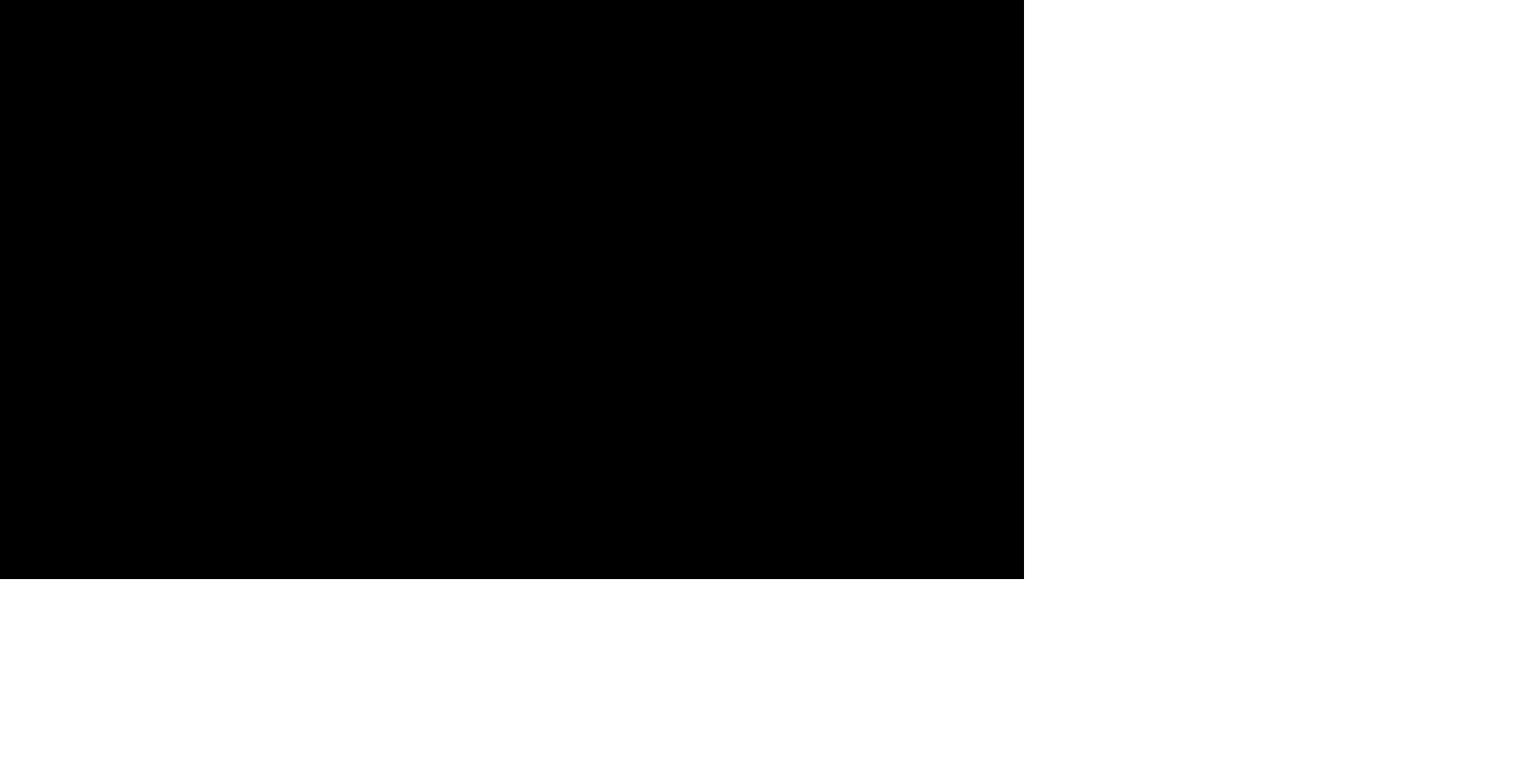
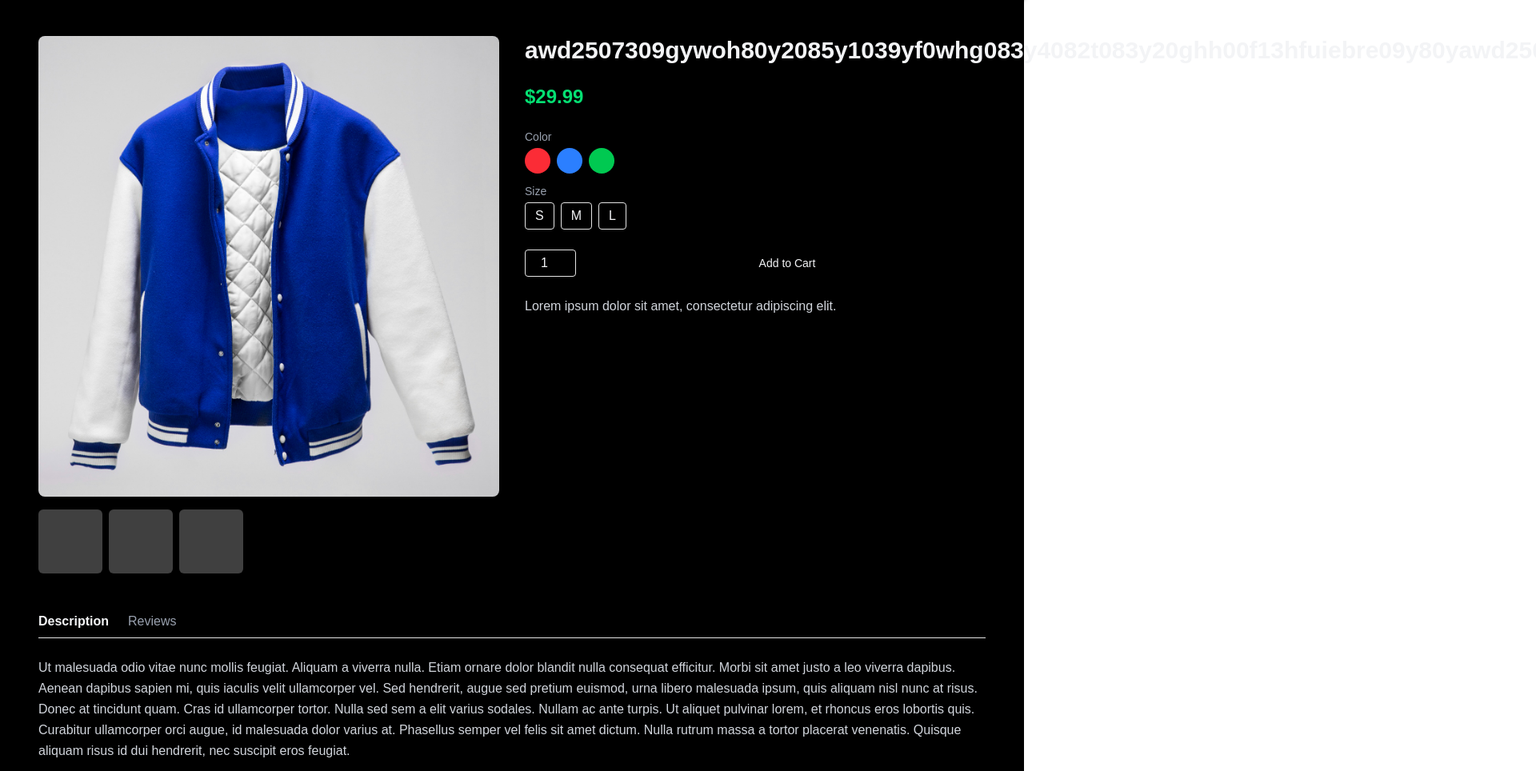
Before and after one commit to TheGrayback/courier-ecommerce, a React (Vite) app: page /testPage/1 in a window 1280 px wide. Shown: the part 76-1040 px from the top of the page at 80% size, 1920 px wide, since content can reach past the window. Before the commit the page ends 800 px from the top, so only its background shows below. Built offline with nearby package versions, Linux system fonts and the light colour scheme.

Commit message:
feat: add product page

```diff
--- a/src/App.tsx
+++ b/src/App.tsx
@@ -1,8 +1,9 @@
-import ProductsGrid from './components/ProductsGrid/ProductsGrid';
+import MainPage from './components/MainPage/Grid/MainPage';
 import styles from './App.module.css';
 import Navbar from './components/Navbar/Navbar';
 import { Route, BrowserRouter as Router, Routes } from 'react-router-dom';
 import CartPage from './components/Cart/CartPage/CartPage';
+import ProductPage from './components/Product/ProductPage';
 
 function App() {
     return (
@@ -11,8 +12,9 @@ function App() {
                 <Navbar />
                 <main className={styles.main}>
                     <Routes>
-                        <Route path='/' element={<ProductsGrid />} />
+                        <Route path='/' element={<MainPage />} />
                         <Route path='/cart' element={<CartPage />} />
+                        <Route path='/testPage/:id' element={<ProductPage/>} />
                     </Routes>
                 </main>
             </div>
--- a/src/components/GridItem/GridItem.tsx
+++ /dev/null
@@ -1,33 +0,0 @@
-import { Star } from 'lucide-react';
-import styles from './GridItem.module.css';
-import { useCartActions } from '@/hooks/useCartActions';
-import type { Product } from '@/types/itemGrid.types';
-
-function GridItem({ product }: { product: Product }) {
-    const { addItem } = useCartActions();
-
-    return (
-        <div key={product.id} className={styles.productCard}>
-            <img
-                src={product.imageUrl}
-                alt={product.name}
-                className={styles.productImage}
-            ></img>
-            <h2 className={styles.productName}>{product.name}</h2>
-            <p className={styles.productPrice}>${product.price}</p>
-            <div className={styles.cardFooter}>
-                <button
-                    className={styles.addToCartButton}
-                    onClick={() => addItem({ ...product, quantity: 1 })}
-                >
-                    Add to Cart
-                </button>
-                <button className={styles.addToFavBtn}>
-                    <Star />
-                </button>
-            </div>
-        </div>
-    );
-}
-
-export default GridItem;
--- /dev/null
+++ b/src/components/MainPage/Grid/MainPage.module.css
@@ -0,0 +1,5 @@
+@reference 'tailwindcss';
+
+section {
+    @apply grid grid-cols-1 gap-6 p-6 auto-rows-fr sm:grid-cols-2 md:grid-cols-3 lg:grid-cols-4;
+}
--- a/src/components/GridItem/GridItem.module.css
+++ b/src/components/MainPage/GridItem/GridItem.module.css
@@ -17,14 +17,18 @@
 }
 
 .productName {
-    @apply mt-3 px-4 text-lg font-semibold tracking-wide text-gray-100;
+    @apply mt-3 px-4 text-lg font-semibold tracking-wide text-gray-100 line-clamp-2 wrap-anywhere;
 }
 
 .productPrice {
     @apply mt-1 px-4 text-gray-400;
 }
 
-.cardFooter {
+.footer {
+    @apply mt-auto
+}
+
+.footerBtns {
     @apply my-4 flex flex-row items-center justify-between px-4;
 }
 
--- /dev/null
+++ b/src/components/MainPage/GridItem/GridItem.tsx
@@ -0,0 +1,38 @@
+import { Star } from 'lucide-react';
+import styles from './GridItem.module.css';
+import { useCartActions } from '@/hooks/useCartActions';
+import type { Product } from '@/types/product.types';
+import { Link } from 'react-router-dom';
+
+function GridItem({ product }: { product: Product }) {
+    const { addItem } = useCartActions();
+
+    return (
+        <div key={product.id} className={styles.productCard}>
+            <Link to={`/testPage/${product.id}`}>
+                <img
+                    src={product.imageUrl}
+                    alt={product.name}
+                    className={styles.productImage}
+                ></img>
+                <h2 className={styles.productName}>{product.name}</h2>
+            </Link>
+            <div className={styles.footer}>
+                <p className={styles.productPrice}>${product.price}</p>
+                <div className={styles.footerBtns}>
+                    <button
+                        className={styles.addToCartButton}
+                        onClick={() => addItem({ ...product, quantity: 1 })}
+                    >
+                        Add to Cart
+                    </button>
+                    <button className={styles.addToFavBtn}>
+                        <Star />
+                    </button>
+                </div>
+            </div>
+        </div>
+    );
+}
+
+export default GridItem;
--- a/src/components/Navbar/Navbar.tsx
+++ b/src/components/Navbar/Navbar.tsx
@@ -9,15 +9,9 @@ function Navbar() {
                 Courier_
             </Link>
             <ul className={styles.navLinks}>
-                <Link to='/'>
-                    <a href='#'>Shop</a>
-                </Link>
-                <Link to='/'>
-                    <a href='#'>Lookbook</a>
-                </Link>
-                <Link to='/'>
-                    <a href='#'>About</a>
-                </Link>
+                <Link to='/'>Shop</Link>
+                <Link to='/'>Lookbook</Link>
+                <Link to='/'>About</Link>
             </ul>
             <Link to='/cart' className={styles.cartBtn}>
                 <ShoppingBasket />
--- /dev/null
+++ b/src/components/Product/ProductPage.tsx
@@ -0,0 +1,113 @@
+import { Button } from '../ui/button';
+import data from '../../utils/products.json';
+import type { Product } from '@/types/product.types';
+import { useParams } from 'react-router-dom';
+
+function ProductPage() {
+    const { id } = useParams();
+    const products: Product[] = data;
+    const product = products.find((p) => p.id === Number(id));
+
+    if (!product) return <h1>Product not found!</h1>;
+
+    return (
+        <div className='container mx-auto p-6'>
+            {/* Основной блок: фото + информация */}
+            <div className='grid grid-cols-1 gap-8 md:grid-cols-2'>
+                {/* Фото товара */}
+                <div className='space-y-4'>
+                    <div className='aspect-square overflow-hidden rounded-lg bg-neutral-800'>
+                        <img
+                            src={product.imageUrl}
+                            alt={product.name}
+                            className='h-full w-full object-cover'
+                        />
+                    </div>
+                    <div className='flex gap-2'>
+                        {/* превьюшки */}
+                        <div className='h-20 w-20 rounded-md bg-neutral-700'></div>
+                        <div className='h-20 w-20 rounded-md bg-neutral-700'></div>
+                        <div className='h-20 w-20 rounded-md bg-neutral-700'></div>
+                    </div>
+                </div>
+
+                {/* Инфо о товаре */}
+                <div className='flex flex-col gap-6'>
+                    <h1 className='text-3xl font-bold'>{product.name}</h1>
+                    <p className='text-2xl font-semibold text-green-400'>
+                        ${product.price}
+                    </p>
+
+                    {/* Опции */}
+                    <div className='space-y-3'>
+                        <div>
+                            <p className='mb-1 text-sm text-gray-400'>Color</p>
+                            <div className='flex gap-2'>
+                                <button className='h-8 w-8 rounded-full bg-red-500'></button>
+                                <button className='h-8 w-8 rounded-full bg-blue-500'></button>
+                                <button className='h-8 w-8 rounded-full bg-green-500'></button>
+                            </div>
+                        </div>
+                        <div>
+                            <p className='mb-1 text-sm text-gray-400'>Size</p>
+                            <div className='flex gap-2'>
+                                <button className='rounded border px-3 py-1'>
+                                    S
+                                </button>
+                                <button className='rounded border px-3 py-1'>
+                                    M
+                                </button>
+                                <button className='rounded border px-3 py-1'>
+                                    L
+                                </button>
+                            </div>
+                        </div>
+                    </div>
+
+                    {/* Добавление в корзину */}
+                    <div className='flex items-center gap-4'>
+                        <input
+                            type='number'
+                            defaultValue={1}
+                            className='w-16 rounded border px-2 py-1 text-center'
+                        />
+                        <Button className='flex-1'>Add to Cart</Button>
+                    </div>
+
+                    {/* Краткое описание */}
+                    <div>
+                        <p className='text-gray-300'>
+                            {product.shortDescription}
+                        </p>
+                    </div>
+                </div>
+            </div>
+
+            {/* Табы */}
+            <div className='mt-12'>
+                <div className='mb-6 flex gap-6 border-b pb-2'>
+                    <button className='font-semibold'>Description</button>
+                    <button className='text-gray-400'>Reviews</button>
+                </div>
+                <div>
+                    <p className='leading-relaxed text-gray-300'>
+                        {product.fullDescription}
+                    </p>
+                </div>
+            </div>
+
+            {/* Похожие товары */}
+            <section className='mt-16'>
+                <h2 className='mb-6 text-2xl font-bold'>Related Products</h2>
+                <div className='grid grid-cols-2 gap-6 md:grid-cols-4'>
+                    <div className='h-48 rounded bg-neutral-800'></div>
+                    <div className='h-48 rounded bg-neutral-800'></div>
+                    <div className='h-48 rounded bg-neutral-800'></div>
+                    <div className='h-48 rounded bg-neutral-800'></div>
+                </div>
+            </section>
+        </div>
+    );
+}
+
+export default ProductPage;
--- a/src/components/ProductsGrid/ProductsGrid.module.css
+++ /dev/null
@@ -1,5 +0,0 @@
-@reference 'tailwindcss';
-
-section {
-    @apply grid grid-cols-1 gap-6 p-6 sm:grid-cols-2 md:grid-cols-3 lg:grid-cols-4;
-}
--- a/src/types/itemGrid.types.ts
+++ /dev/null
@@ -1,6 +0,0 @@
-export type Product = {
-    id: number;
-    name: string;
-    price: number;
-    imageUrl: string;
-};
```
Also changed, not shown: src/components/MainPage/Grid/MainPage.tsx (renamed from src/components/ProductsGrid/ProductsGrid.tsx, +4 -4 lines), src/components/Product/ProductPage.module.css (added).
